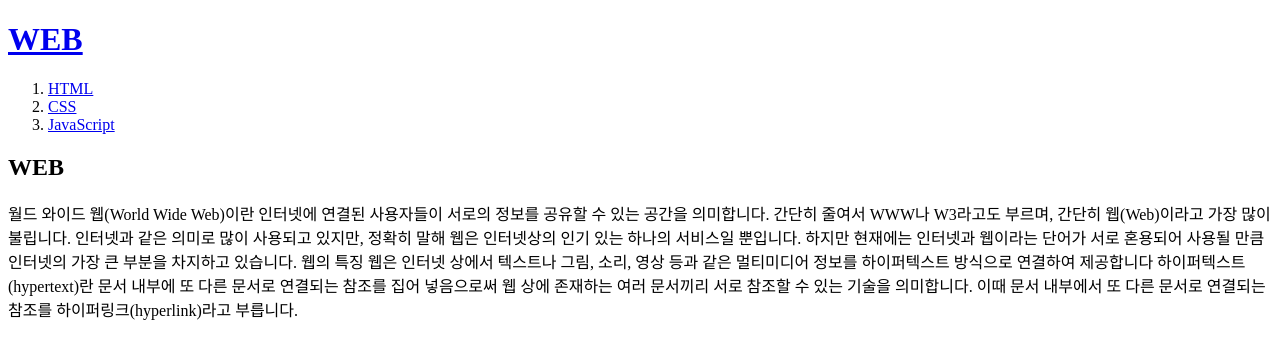
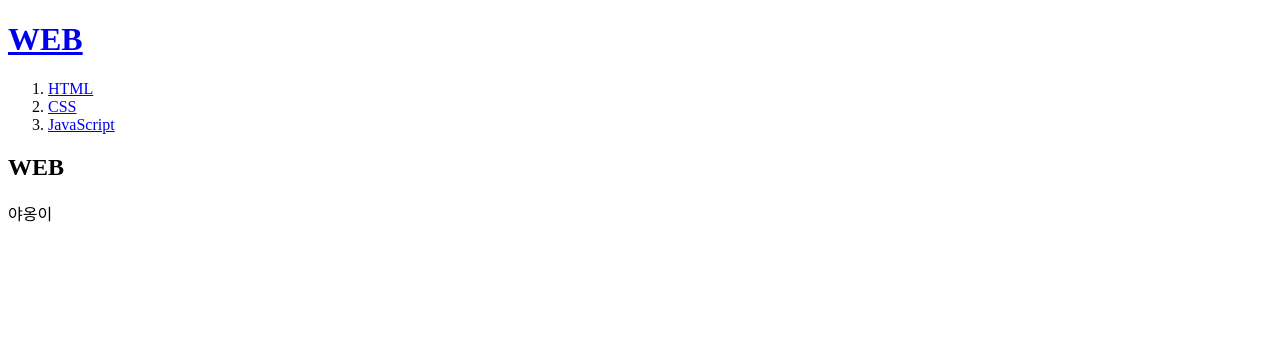
Before and after one commit to cjddpf/Public_Relations, a plain HTML site: page index.html in a window 1280 px wide. Drawn offline with Linux system fonts and the light colour scheme.

Commit message:
Update index.html

```diff
--- a/index.html
+++ b/index.html
@@ -12,12 +12,5 @@
     <li><A href="3.html">JavaScript</a></li>
   </ol>
   <h2>WEB</h2>
-  <p>월드 와이드 웹(World Wide Web)이란 인터넷에 연결된 사용자들이 서로의 정보를 공유할 수 있는 공간을 의미합니다.
-간단히 줄여서 WWW나 W3라고도 부르며, 간단히 웹(Web)이라고 가장 많이 불립니다.
-인터넷과 같은 의미로 많이 사용되고 있지만, 정확히 말해 웹은 인터넷상의 인기 있는 하나의 서비스일 뿐입니다.
-하지만 현재에는 인터넷과 웹이라는 단어가 서로 혼용되어 사용될 만큼 인터넷의 가장 큰 부분을 차지하고 있습니다.
-웹의 특징
-웹은 인터넷 상에서 텍스트나 그림, 소리, 영상 등과 같은 멀티미디어 정보를 하이퍼텍스트 방식으로 연결하여 제공합니다
-하이퍼텍스트(hypertext)란 문서 내부에 또 다른 문서로 연결되는 참조를 집어 넣음으로써 웹 상에 존재하는 여러 문서끼리 서로 참조할 수 있는 기술을 의미합니다.
-이때 문서 내부에서 또 다른 문서로 연결되는 참조를 하이퍼링크(hyperlink)라고 부릅니다.</p>
+  <p>야옹이</p>
 </body>
```
